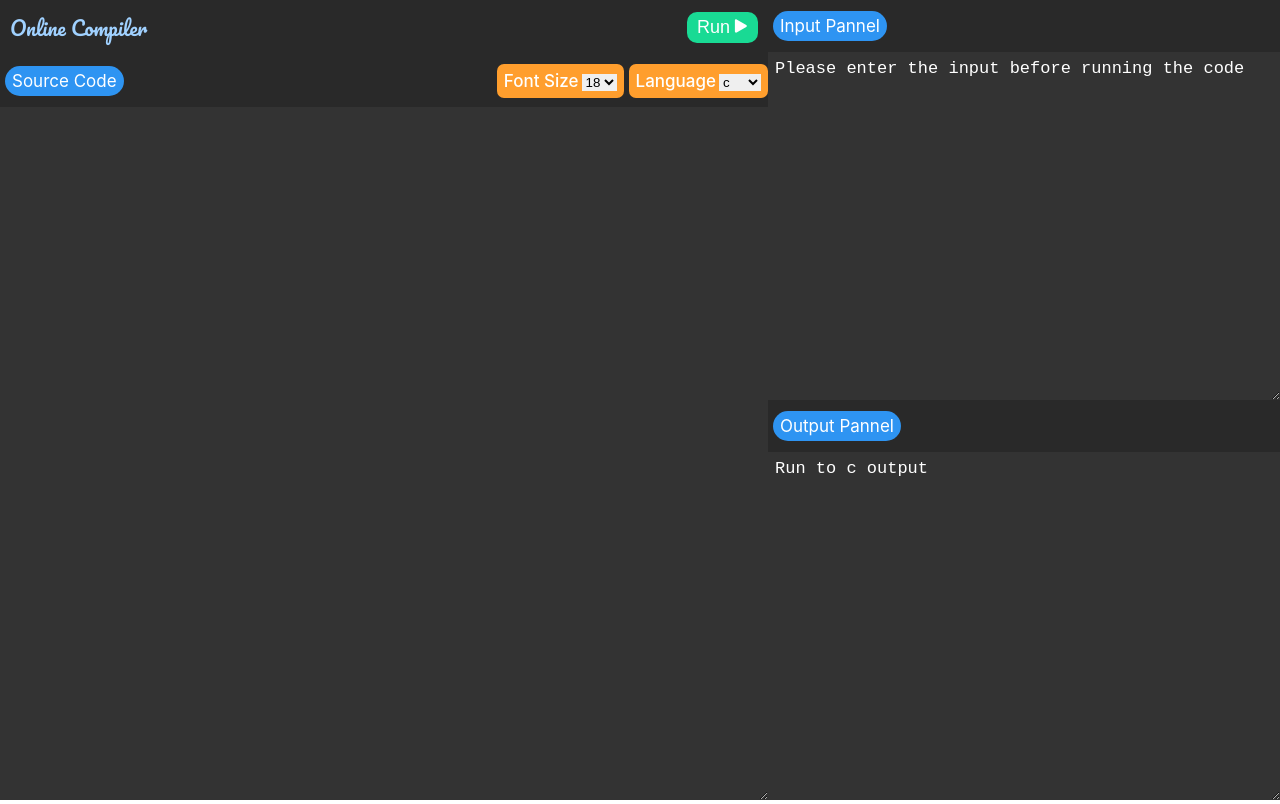
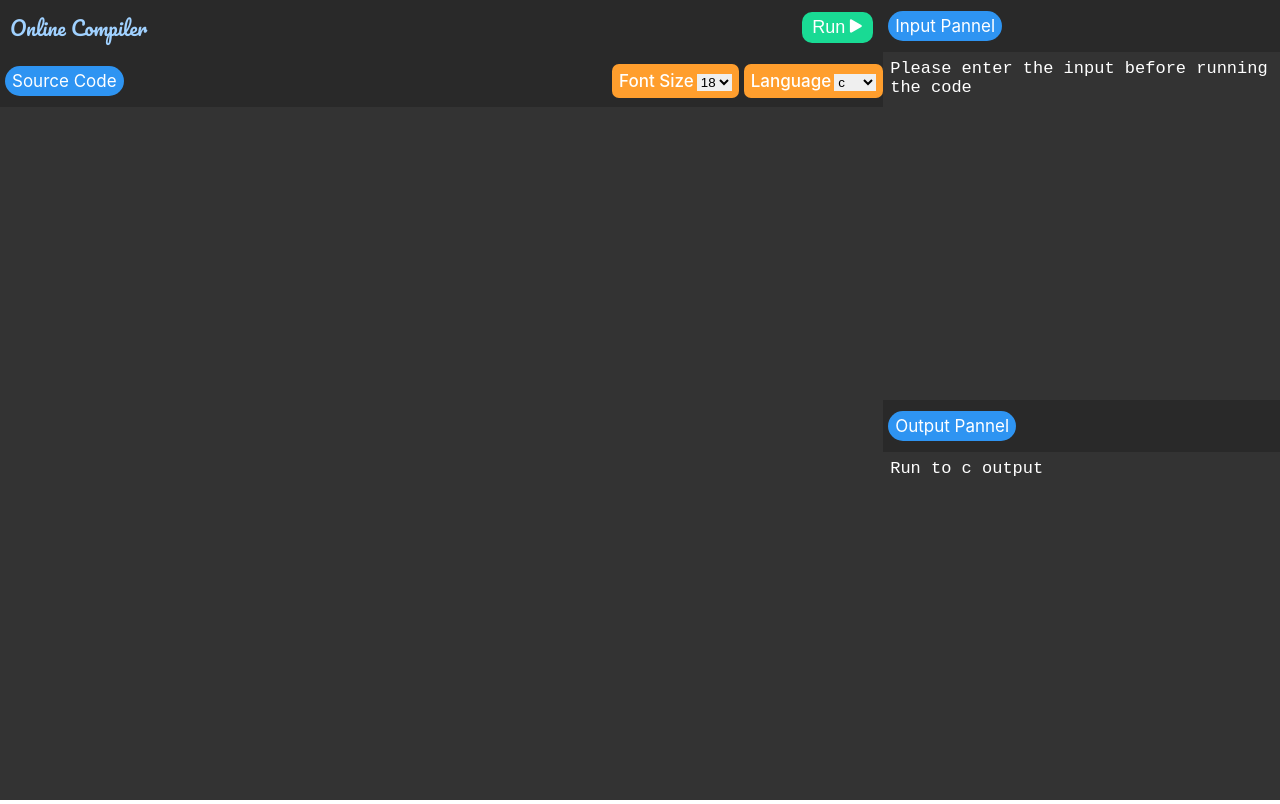
Before and after one commit to This-is-Ayush-Sharma/Online-Compiler-WebSockets-frontend, a React (Create React App) app: page / in a window 1280 px wide. Built offline with nearby package versions, Linux system fonts and the light colour scheme; no server answers.

Commit message:
Update App.css

```diff
--- a/src/App.css
+++ b/src/App.css
@@ -14,6 +14,7 @@ textarea{
   background-color: #333333;
   color: white;
   padding: 5px;
+  resize: none;
 }
 :root{
   --primary-color:#00bbc9;
@@ -49,9 +50,11 @@ body{
   height: 100vh;
   width: 100%;
   display: flex;
-  flex-direction: row;
+  /* flex-direction: row; */
   /* flex-direction: column; */
   /* align-items: center; */
+  /* justify-content: center; */
+  /* flex-direction: row; */
   /* border: 3px solid red; */
   justify-content: space-between;
   flex-wrap: wrap ;
@@ -61,13 +64,15 @@ body{
   display: flex;
   flex-direction: column;
   /* border: 2px solid green; */
-  width: 60%;
+  /* width: 60%; */
+  flex-grow: 3;
   /* width: 100%; */
 }
 .inpout{
   /* border: 3px solid darkblue; */
-  width: 40%;
-  height: 100%;
+  /* width: 40%; */
+  flex-grow: 1;
+  /* height: 100vh; */
   display: flex;
   flex-direction: column;
   justify-content: space-between;
@@ -148,6 +153,7 @@ hr{
 
 .codeArea{
   /* border: 2px solid green; */
+  /* height: 78vh; */
   height: 100%;
 }
 .codeArea textarea{
```
